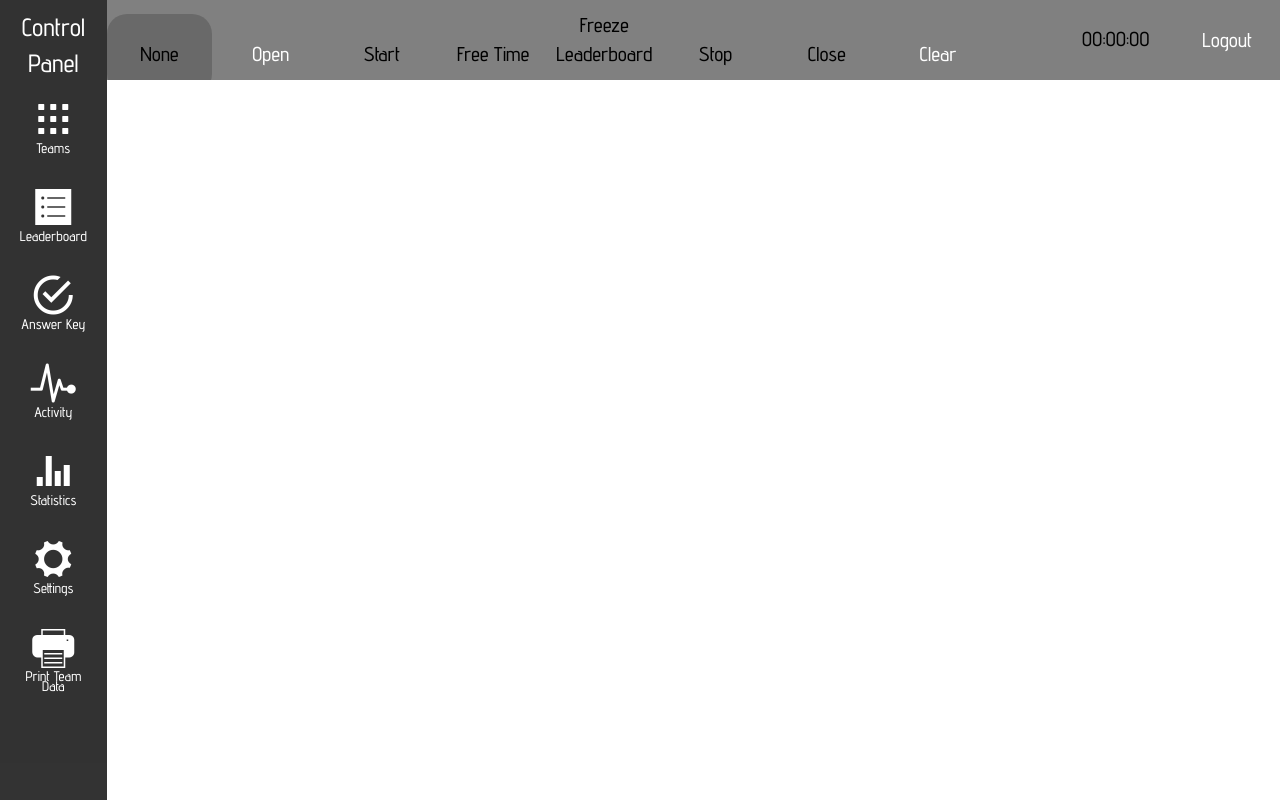
After one commit to SomeStooges/MathRelay4, a PHP site: page /control_panel_temp.php in a window 1280 px wide. The commit adds this page. Run offline with PHP 8.4, Linux system fonts and the light colour scheme; the visitor is signed in with stand-in values (Sample User, id 1); data comes from the database, SQL or seed files in the repository; some libraries are stand-ins or nearby versions.

Commit message:
reformats control panel; work in progress

```diff
--- a/answer_sheet_temp.php
+++ b/answer_sheet_temp.php
@@ -63,7 +63,7 @@
 	<body>
 		<div id="ribbon">
 			<div id='logoutDiv'> <button id='logoutButton'>Logout</button></div>
-			<div id="teamNumberDiv">
+			<div id="teamNumberDiv" style="background-color:red">
 				<h1 id='teamNumber'></h1>
 			</div>
 			<div id="title">
--- /dev/null
+++ b/control_panel_temp.php
@@ -0,0 +1,104 @@
+<?php
+	//Protection against premature entrance
+	session_start();
+	if(!isset($_SESSION['admin'])){
+		header('location: index.php');
+	}
+	require 'server/utilities.php';
+?>
+
+<!DOCTYPE HTML>
+<html>
+	<head>
+		<title>Control Panel</title>
+		<meta charset="utf-8">
+		<script src="https://ajax.googleapis.com/ajax/libs/jquery/2.1.3/jquery.min.js"></script>
+		<script type="text/javascript" src="./scripts/scripts_control_panel.js"></script>
+
+		<!--Bootstrap code -->
+		<link rel="stylesheet" href="https://maxcdn.bootstrapcdn.com/bootstrap/3.3.7/css/bootstrap.min.css" integrity="sha384-BVYiiSIFeK1dGmJRAkycuHAHRg32OmUcww7on3RYdg4Va+PmSTsz/K68vbdEjh4u" crossorigin="anonymous">
+		<link rel="stylesheet" href="https://maxcdn.bootstrapcdn.com/bootstrap/3.3.7/css/bootstrap-theme.min.css" integrity="sha384-rHyoN1iRsVXV4nD0JutlnGaslCJuC7uwjduW9SVrLvRYooPp2bWYgmgJQIXwl/Sp" crossorigin="anonymous">
+		<script src="https://maxcdn.bootstrapcdn.com/bootstrap/3.3.7/js/bootstrap.min.js" integrity="sha384-Tc5IQib027qvyjSMfHjOMaLkfuWVxZxUPnCJA7l2mCWNIpG9mGCD8wGNIcPD7Txa" crossorigin="anonymous"></script>
+
+		<!-- Icons -->
+		<link rel="stylesheet" href="http://code.ionicframework.com/ionicons/2.0.1/css/ionicons.min.css" type="text/css">
+
+		<link rel="stylesheet" type="text/css" href="./styles/styles_control_panel_temp.css">
+		<link href='http://fonts.googleapis.com/css?family=Advent+Pro:500' rel='stylesheet' type='text/css'/>
+	</head>
+
+	<body>
+		<div id='dataStore' style='display: none;'>
+			<span id='cEvent'>
+				<?php print getOption('event','currentEvent'); ?>
+			</span>
+			<span id='startTimeDiv'>
+				<?php print getOption('event','startTime'); ?>
+			</span>
+			<span id='stopTimeDiv'>
+				<?php print getOption('event','stopTime')?>
+			</span>
+		</div>
+
+		<div class="container-fluid">
+			<div class="row">
+
+
+				<div class="col-md-1">
+					<div class="pageTitle">
+						Control<br /> Panel
+					</div>
+					<div class = "toolbar">
+						<!-- The box running down the left side -->
+						<button class="toolbarButton" id="teamData"><i class="ion-grid"></i><br>Teams</button>
+						<button class="toolbarButton" id="leaderboardLink"><i class="ion-ios-list"></i><br>Leaderboard</button>
+						<button class="toolbarButton" id="answerKey"><i class="ion-android-checkmark-circle"></i><br>Answer Key</button>
+						<button class="toolbarButton" id="teamLog"><i class="ion-ios-pulse-strong"></i><br>Activity</button>
+						<button class="toolbarButton" id="statistics"><i class="ion-stats-bars"></i><br>Statistics</button>
+						<button class="toolbarButton" id="settings"><i class="ion-gear-a"></i><br>Settings</button>
+						<button class="toolbarButton" id="printTeamData"><i class="ion-printer"></i><br>Print Team Data</button>
+					</div>
+				</div>
+
+
+				<div class="col-md-11">
+					<div class="row">
+						<div class="ribbon">
+							<button class="ribbonButton" id="none">None</button>
+							<button class="ribbonButton" id="open">Open</button>
+							<button class="ribbonButton" id="start">Start</button>
+							<button class="ribbonButton" id="freetime">Free Time</button>
+							<button class="ribbonButton" id="freezeLeaderboard">Freeze Leaderboard</button>
+							<button class="ribbonButton" id="stop">Stop</button>
+							<button class="ribbonButton" id="close">Close</button>
+							<button class="ribbonButton" id="clear">Clear</button>
+							<button class="ribbonButton" id="logoutButton">Logout</button>
+							<div id="timer">00:00:00</div>
+						</div>
+					</div>
+					<div class="row">
+						<div id = "content">
+						<!-- Dynamic div for content of tabs to display -->
+							<div id='mod1' style='display: block;' class='contentMod'>
+								<iframe src='modules/m_team_data.php' class='iframeMod' id='iframe1'></iframe>
+							</div>
+							<!-- Tooltab 2 is missing because it is a hyperlink -->
+							<div id='mod3' style='display: none;' class='contentMod'>
+								<iframe src='modules/m_answer_key.php' class='iframeMod' id='iframe2'></iframe>
+							</div>
+							<div id='mod4' style='display: none;' class='contentMod'>
+								<iframe src='modules/m_team_activity.php' class='iframeMod' id='iframe3'></iframe>
+							</div>
+							<div id='mod5' style='display: none;' class='contentMod'>
+								<iframe src='modules/m_statistics.php' class='iframeMod' id='iframe4'></iframe>
+							</div>
+							<div id='mod6' style='display: none;' class='contentMod'>
+								<iframe src='modules/m_settings.php' class='iframeMod' id='iframe5'></iframe>
+							</div>
+						</div>
+					</div>
+				</div>
+			</div>
+		</div>
+	</body>
+</html>
--- a/scripts/scripts_answer_sheet.js
+++ b/scripts/scripts_answer_sheet.js
@@ -262,11 +262,11 @@
 		level2selected = '';
 		level1selected = '';
 		$('#'+selected).css('background-color', '');
-		$('#'+selected).css('border-style', '');
+		//$('#'+selected).css('border-style', '');
 		var temp = $(this).prop('id');
 		selected = temp.split('q');
 		$('#'+temp).css('background-color','rgb(101, 123, 201)');
-		$('#'+temp).css('border-style','solid');
+		//$('#'+temp).css('border-style','solid');
 		selected = temp;
 		retrieveHistory(); //Communicates with server. May cause lag
 		//clears level question colors
--- a/scripts/scripts_control_panel.js
+++ b/scripts/scripts_control_panel.js
@@ -172,6 +172,7 @@
       $(".ribbonButton").prop("disabled", true);
       $("#open").prop("disabled", false);
       $("#logoutButton").prop("disabled", false);
+      $("#clear").prop("disabled", false);
       break;
 
     case "open":
@@ -179,6 +180,7 @@
       $("#none").prop("disabled", false);
       $("#start").prop("disabled", false);
       $("#logoutButton").prop("disabled", false);
+      $("#clear").prop("disabled", false);
       break;
 
     case "start":
@@ -221,6 +223,7 @@
       $("#none").prop("disabled", false);
       $("#open").prop("disabled", false);
       $("#logoutButton").prop("disabled", false);
+      $("#clear").prop("disabled", false);
       break;
 
     //Activates only when the database is reset.
--- /dev/null
+++ b/styles/styles_control_panel_temp.css
@@ -0,0 +1,92 @@
+body{
+  overflow:hidden;
+  color: white;
+  font-family: 'Advent Pro', sans-serif;
+}
+.container-fluid{
+  height: 100vh;
+}
+.col-md-1{
+  font-family: 'Advent Pro', sans-serif;
+  background-color: black;
+  opacity:0.8;
+  text-align: center;
+  height: 100vh;
+  padding: 0;
+}
+.pageTitle{
+  width:100%;
+  height: 10%;
+  font-size: 25px;
+  padding-top: 10px;
+}
+.toolbar{
+  width:100%;;
+}
+.toolbarButton{
+  width:100%;
+  border: none;
+  background-color: inherit;
+  height: auto;
+  transition: background-color 0.25s ease;
+  color: white;
+  padding-bottom: 5px;
+  line-height: 10px;
+  padding: 15px;
+}
+.toolbarButton:hover {
+  background-color: DimGray;
+}
+.ribbon{
+  height:10vh;
+  background-color: gray;
+  text-align: left;
+  color: black;
+  font-size: 20px;
+}
+.ribbonButton {
+  width: 9%;
+  height: inherit;
+  background: none;
+  padding: 0px;
+  border: none;
+  border-radius: 20px;
+  color: white;
+  font-family: 'Advent Pro', sans-serif;
+  font-size: 20px;
+  transition: background-color 0.5s ease;
+}
+.ribbonButton:hover {
+  background-color: dimgray;
+}
+.ribbonButton:disabled{
+  color: black;
+}
+#logoutButton{
+  float: right;
+}
+#timer{
+  float: right;
+  height: inherit;
+  padding: 25px;
+}
+
+iframe{
+  overflow: hidden;
+  width: 100%;
+  height: 90vh;
+  border: none;
+}
+
+
+
+
+
+
+
+
+
+
+i{
+  font-size: 48px;
+}
```
Also changed, not shown: styles/styles_answer_sheet_temp.css (+5 -3 lines).
